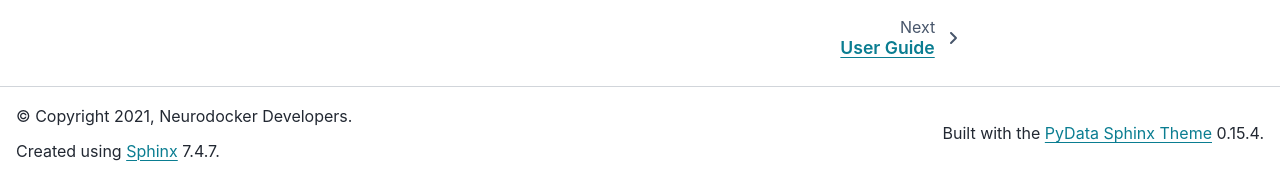
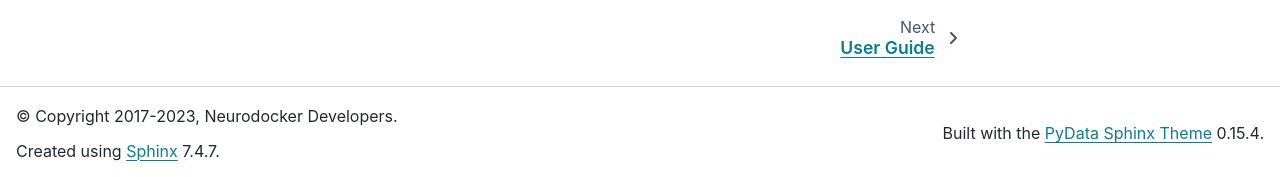
Before and after one commit to ReproNim/neurodocker, a Sphinx documentation site: the page built from docs/index.rst, in a window 1280 px wide and 1081 px high. Shown: the part 901-1078 px from the top of the window. Built offline with Sphinx 7.4.7 and the PyData theme 0.15.4, drawn with Linux system fonts in a browser that asks for light colours; pages that are not in the unit, such as notebooks, are missing from menus.

Commit message:
Update years to have full range of years of the project

```diff
--- a/docs/conf.py
+++ b/docs/conf.py
@@ -23,7 +23,7 @@ sys.path.insert(1, str(_here / "sphinxext"))
 # -- Project information -----------------------------------------------------
 
 project = "Neurodocker"
-copyright = "2021, Neurodocker Developers"
+copyright = "2017-2023, Neurodocker Developers"
 author = "Neurodocker Developers"
 
 
```
